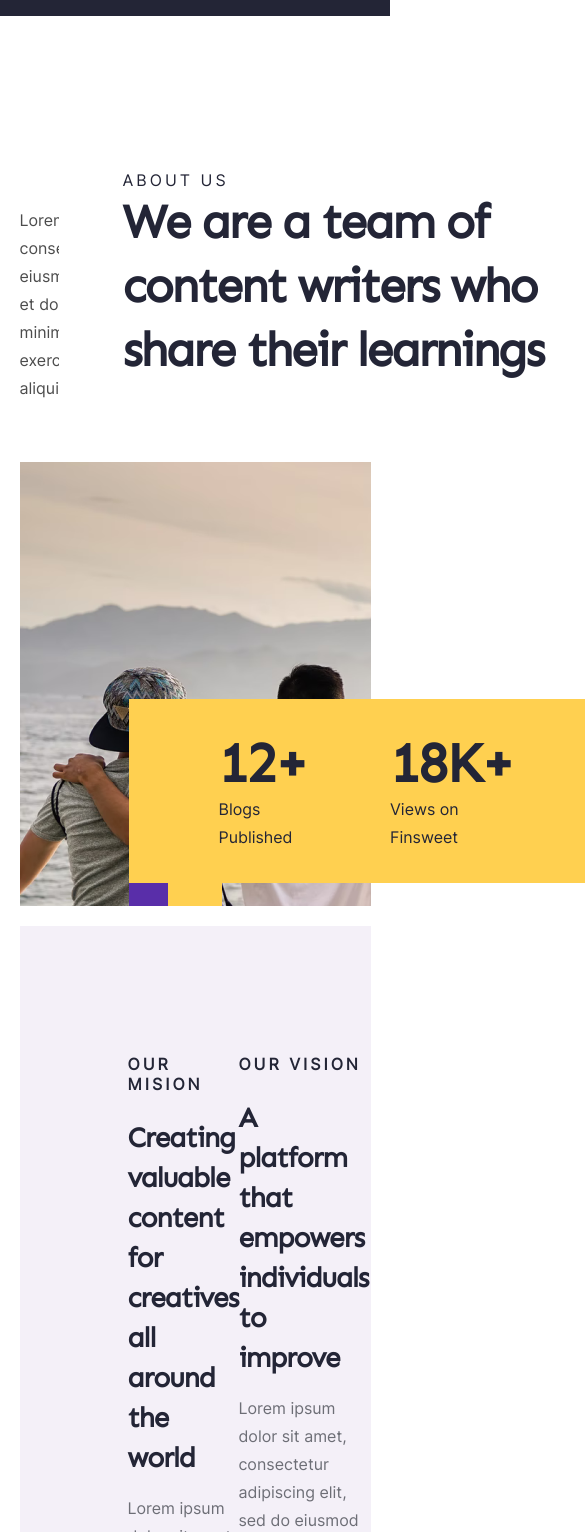
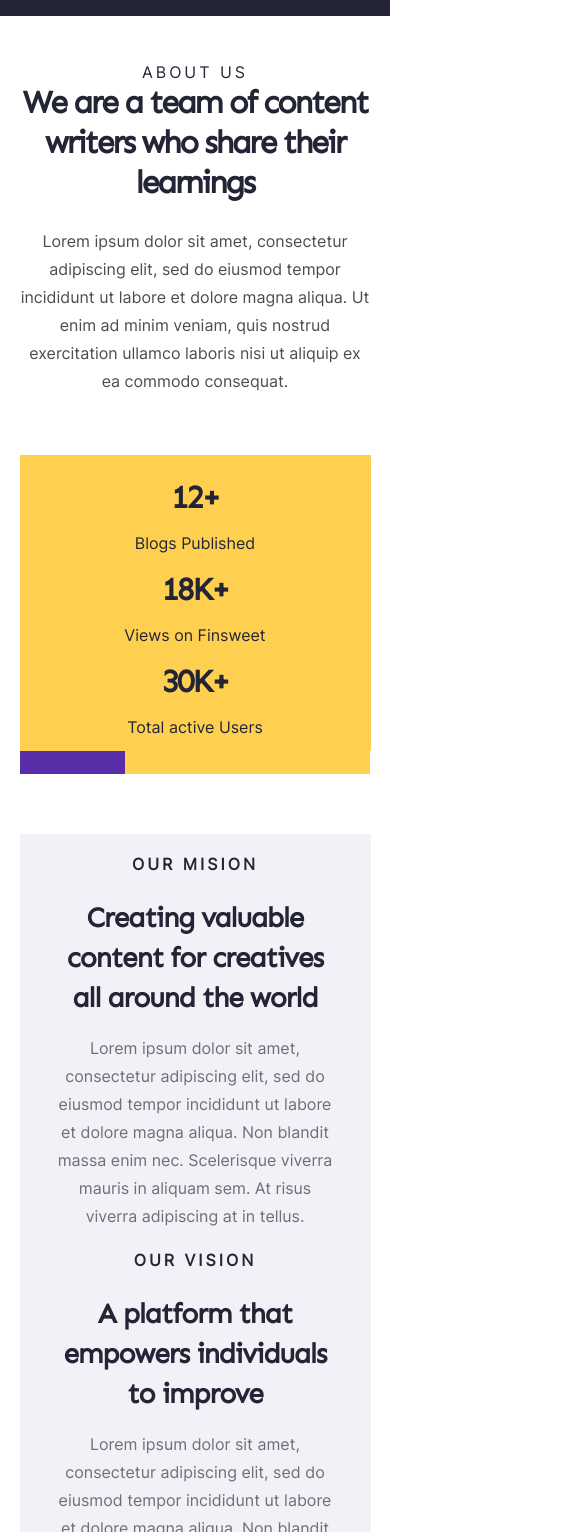
Before and after one commit to VardanToneryan/My_first_Project, a plain HTML site: page aboutUs.html in a window 390 px wide. Shown: the part 68-1600 px from the top of the page, 585 px wide, since content can reach past the window. Drawn offline with nearby package versions, Linux system fonts and the light colour scheme.

Commit message:
about us page is full

```diff
--- a/aboutUs.html
+++ b/aboutUs.html
@@ -17,7 +17,7 @@
 <body>
     <div class="nav">
         <div class="container d-f_jc-b_at_c" <a href="#">
-            <a href="#">
+            <a href="./index.html">
                 <img class="nav_logo" src="./img/Logo.png" alt="This is a logo">
             </a>
 
@@ -29,7 +29,7 @@
 
             <nav class="navbar">
                 <a href="./blog.html">Blog</a>
-                <a href="#"> About Us </a>
+                <a href="./aboutUs.html"> About Us </a>
                 <a href="#">Contact us</a>
                 <button>
                     <a href="#">
--- a/css/aboutUs.css
+++ b/css/aboutUs.css
@@ -53,6 +53,7 @@
     margin-top: 100px;
 
 }
+
 /* section-1 */
 .aboutUs_section-1 {
     background-image: url("../img/all.png");
@@ -64,7 +65,7 @@
 
 .aboutUs_header_firstDiv_block-1 {
     position: absolute;
-    left: 15%;
+    left: 12%;
 }
 
 .aboutUs_header_firstDiv_block-2 {
@@ -80,10 +81,12 @@
     width: 630px;
 
 }
-.aboutUs_section-1_firstBlock > div {
+
+.aboutUs_section-1_firstBlock>div {
     margin: 0 42px;
 
 }
+
 .aboutUs_section-1_firstBlock>div>h3 {
     color: #232536;
     font-family: Sen;
@@ -100,33 +103,39 @@
     font-size: 16px;
     line-height: 28px;
 }
-.aboutUs_section-1_secondBlock{
+
+.aboutUs_section-1_secondBlock {
     display: flex;
 }
-.aboutUs_section-1_secondBlock_yellowBlock{
+
+.aboutUs_section-1_secondBlock_yellowBlock {
     width: 40%;
     height: 23px;
-    background-color:  #FFD050;
+    background-color: #FFD050;
 }
-.aboutUs_section-1_secondBlock_blueBlock{
+
+.aboutUs_section-1_secondBlock_blueBlock {
     width: 30%;
     height: 23px;
     background-color: #592EA9;
 }
+
 /* section-1 */
 /* section-2 */
 
-.aboutUs_section-2{
+.aboutUs_section-2 {
     background-color: #F4F0F8;
     padding: 128px 108px 64px;
     display: flex;
     justify-content: space-evenly;
 }
-.aboutUs_section-2>div{
+
+.aboutUs_section-2>div {
     width: 480px;
 }
-.aboutUs_section-2 > div > h4{
-    color:  #232536;
+
+.aboutUs_section-2>div>h4 {
+    color: #232536;
     font-family: Inter;
     font-size: 16px;
     font-style: normal;
@@ -135,8 +144,9 @@
     letter-spacing: 3px;
     text-transform: uppercase;
 }
-.aboutUs_section-2 > div > h2{
-    color:  #232536;
+
+.aboutUs_section-2>div>h2 {
+    color: #232536;
     font-family: Sen;
     font-size: 28px;
     font-style: normal;
@@ -145,7 +155,8 @@
     letter-spacing: -1px;
     margin: 24px 0 16px;
 }
-.aboutUs_section-2 > div > p{
+
+.aboutUs_section-2>div>p {
     color: #6D6E76;
     font-family: Inter;
     font-size: 16px;
@@ -153,61 +164,204 @@
     font-weight: 400;
     line-height: 28px;
 }
+
 /* section-2 */
 /* section-3 */
 
-.aboutUs_section-3{
+.aboutUs_section-3 {
     display: flex;
     align-items: center;
     justify-content: space-between;
     margin-top: 128px;
     position: relative;
 }
-.aboutUs_section-3 > div{
+
+.aboutUs_section-3>div {
     width: 519px;
 }
-.aboutUs_section-3 > div>h4{
+
+.aboutUs_section-3>div>h4 {
     color: #232536;
     font-family: Sen;
     font-size: 36px;
     line-height: 48px;
     letter-spacing: -2px;
 }
-.aboutUs_section-3 > div>h2{
-    color:  #232536;
+
+.aboutUs_section-3>div>h2 {
+    color: #232536;
     font-family: Sen;
     font-size: 24px;
     line-height: 32px;
     margin: 20px 0;
 }
-.aboutUs_section-3 > div>p{
-    color:  #232536;
+
+.aboutUs_section-3>div>p {
+    color: #232536;
     font-family: Inter;
     font-size: 16px;
     line-height: 28px;
 }
-.aboutUs_section-3_image{
+
+.aboutUs_section-3_image {
     width: 624px;
 }
-.aboutUs_section-3_icon{
+
+.aboutUs_section-3_icon {
     position: absolute;
     width: 103px;
     left: 50%;
 }
+
 /* section-3 */
 /* section-4 */
-.aboutUs_section-4_icon{
+.aboutUs_section-4_icon {
     position: absolute;
     bottom: -40px;
-    left: 18%;
+    left: 8%;
 }
-.section-6{
+
+.section-6 {
     margin-top: 128px;
 }
+
 .section-6_display-flex>div {
     padding: 47px 28px;
     margin: 20px;
 }
-.section-8{
+
+.section-8 {
     margin-top: 128px;
 }
+
+
+
+
+@media screen and (max-width:1370px) {
+    .aboutUs_header_firstDiv_block-1 {
+        position: static;
+    }
+}
+
+@media screen and (max-width:1230px) {
+    section {
+        margin-top: 60px;
+    }
+
+    .aboutUs_header_firstDiv {
+        display: block;
+    }
+
+    .aboutUs_header_firstDiv>div {
+        width: auto;
+        text-align: center;
+        padding: 0%;
+    }
+
+    .aboutUs_header_firstDiv_block-2 {
+        width: auto;
+        margin: 25px 0 0 0;
+    }
+
+    .aboutUs_section-1 {
+        padding: 0;
+    }
+
+    .aboutUs_section-1_firstBlock {
+        width: auto;
+    }
+
+    .aboutUs_section-1_secondBlock_yellowBlock {
+        width: 70%;
+    }
+
+    .aboutUs_section-2 {
+        padding: 0 10%;
+        flex-direction: column;
+        text-align: center;
+        align-items: center;
+    }
+
+    .aboutUs_section-2>div>h4 {
+        margin: 20px 0;
+    }
+
+    .aboutUs_section-2>div {
+        width: auto;
+    }
+
+    .aboutUs_section-3 {
+        display: flex;
+        margin-top: 30px;
+        text-align: center;
+        /* position: relative; */
+        flex-direction: column;
+        padding: 0 10%;
+        align-items: center;
+    }
+
+    .aboutUs_section-3_icon {
+        display: none;
+    }
+
+    .aboutUs_section-3>div {
+        width: auto;
+    }
+
+    .aboutUs_section-3_image {
+        width: auto;
+        margin: 30px 0;
+    }
+
+    .aboutUs_section-4_icon {
+        display: none;
+    }
+}
+
+@media screen and (max-width:950px) {
+    .section-6_display-flex {
+        justify-content: center;
+    }
+}
+
+@media screen and (max-width:640px) {
+    .aboutUs_section-1 {
+        background-position: center;
+    }
+    .aboutUs_section-1_firstBlock>div {
+        margin: 0 ;
+    }
+    .aboutUs_section-1_firstBlock {
+        justify-content: space-between;
+        padding: 10px 30px;
+    }
+    .aboutUs_section-3_image {
+        width: 500px;
+    }
+}
+@media screen and (max-width:530px) {
+    .aboutUs_section-3_image {
+        width: 280px;
+    }
+    .aboutUs_header_firstDiv_block-1>h1 {
+        font-size: 32px;
+        line-height: 40px;
+        letter-spacing: -2px;
+    }
+    .aboutUs_header {
+        padding: 50px 0 0 0;
+    }
+    .aboutUs_section-1_firstBlock {
+        text-align: center;
+    }
+    .aboutUs_section-1_firstBlock>div>h3 {
+        font-size: 32px;
+    }
+    .aboutUs_section-1_firstBlock {
+        flex-direction: column;
+    }
+    .aboutUs_section-1 {
+        background-image: url('');
+        height: auto;
+    }
+}
--- a/css/media.css
+++ b/css/media.css
@@ -163,7 +163,9 @@
     .footerSecondBlock>h2 {
         width: auto;
         font-size: 32px;
-        padding: 0 20%;
+        padding: 6px;
+        text-align: center;
+
     }
     .section-3_grayBlock>div>span {
         width: auto;
```
Also changed, not shown: blog.html (+2 -2 lines), blogPost.html (+2 -2 lines), index.html (+2 -2 lines), img/mobileIcone.jpg (added).
